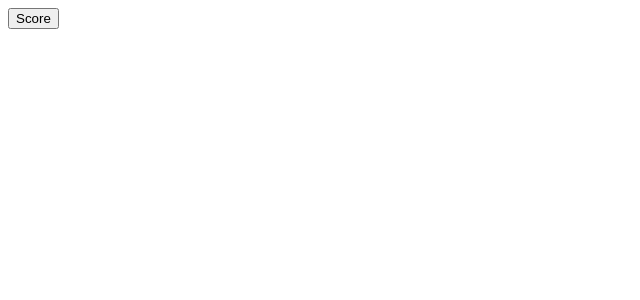
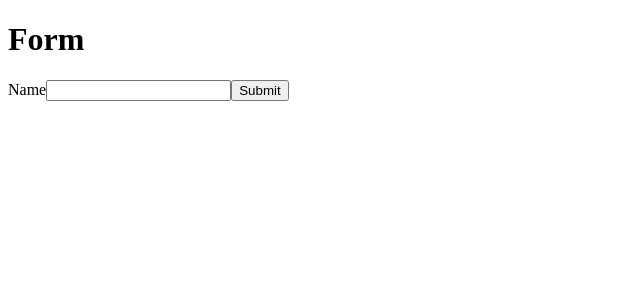
Before and after one commit to satvikplatform/assignment-react-app, a React (Create React App) app: page / in a window 1280 px wide. Shown: the top 300 px of the page, without its empty margins (0-640 px from the left). Built offline with nearby package versions, Linux system fonts and the light colour scheme.

Commit message:
Controlled Form Component scenario

```diff
--- a/src/App.js
+++ b/src/App.js
@@ -1,5 +1,6 @@
 import React  from 'react';
 import './App.css';
+import ControlledFormComponent from './components/ControlledFormComponent';
 import EventsFormScenario from './components/EventsFormScenario';
 import EventsThisScenario from './components/EventsThisScenario';
 import PassingArgumentsInEvents from './components/PassingArgumentsInEvents';
@@ -13,7 +14,9 @@ function App() {
     <div>
        {/*  <EventsThisScenario /> */}
        {/*  <EventsFormScenario /> */}
-        <PassingArgumentsInEvents />
+       {/* <PassingArgumentsInEvents /> */}
+       <ControlledFormComponent />
+
     </div>
   );
 }
--- /dev/null
+++ b/src/components/ControlledFormComponent.js
@@ -0,0 +1,29 @@
+import React from "react";
+import { useState } from "react";
+
+const ControlledFormComponent = () => {
+    const[state, setState] = useState({
+        value:""
+    });
+
+    const changeHandler = (event) => {
+        setState({value:event.target.value});
+    }
+    const submitHandler = (event) => {
+        event.preventDefault();
+        alert(`The name you entered is ${state.value}`);
+        setState({value:""});
+    }
+    return(
+        <div>
+            <h1>Form</h1>
+            <form onSubmit={submitHandler}>
+                <label>Name</label>
+                <input value={state.value} onChange={changeHandler}></input>
+                <button>Submit</button>
+            </form>
+        </div>
+    );
+};
+
+export default ControlledFormComponent;
```
